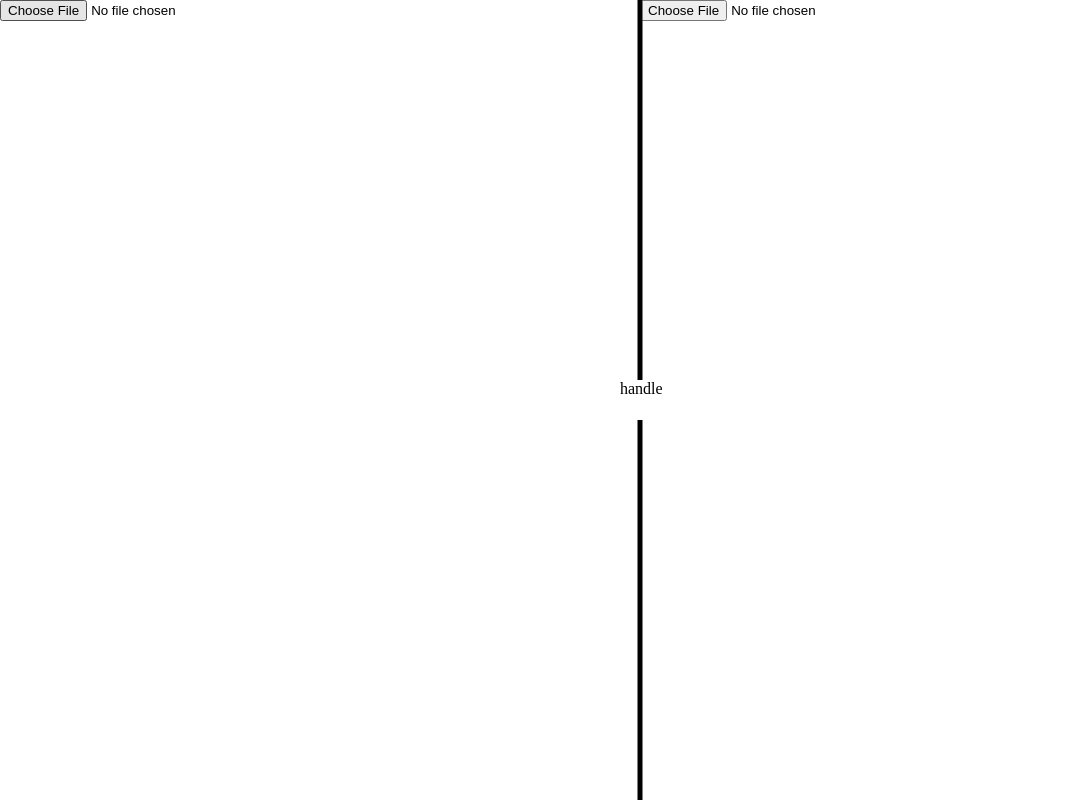
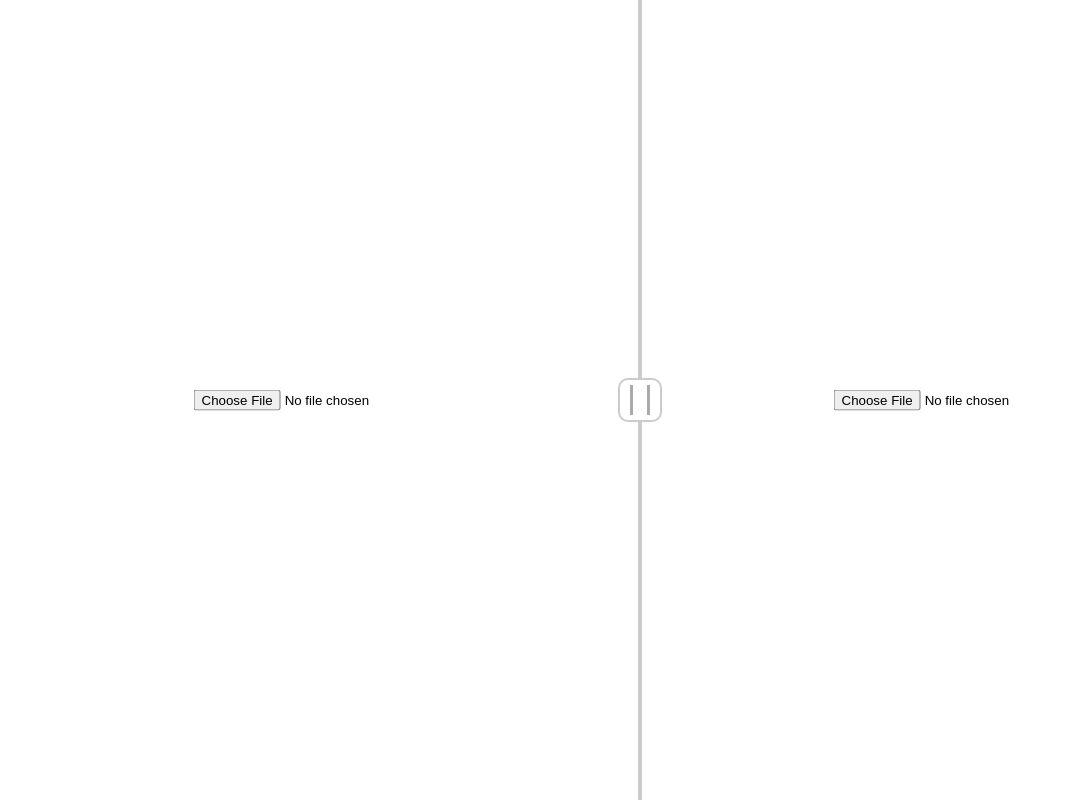
Before and after one commit to oinsup/divide, a React (Create React App) app: page / in a window 1280 px wide. Shown: the whole page, without its empty margins (0-1072 px from the left). Built offline with nearby package versions, Linux system fonts and the light colour scheme.

Commit message:
디자인 변경

```diff
--- a/src/ImgArea.js
+++ b/src/ImgArea.js
@@ -7,6 +7,40 @@ const ImgGroup = styled.div`
     width:100%;
     height:100%;
     display:flex;
+`
+
+const Handler = styled.div`
+   position:absolute;
+   left:50%;
+   top:0;
+   z-index:10;
+   width:4px;
+   height:100%;
+   background:#ccc;
+   transform:translateX(-50%);
+   span{
+    position:absolute;
+    left:50%;top:50%;
+    transform:translate(-50%,-50%);
+    width:40px;
+    height:40px;
+    background:#fff;
+    border:2px solid #ccc;
+    border-radius:10px;
+    font-size:0;
+    &:before,&:after{
+        position:absolute;
+        top:50%;
+        transform:translateY(-50%);
+        width:3px;
+        height:30px;
+        background:#aaa;
+        display:block;
+        content:'';
+    }
+    &:before{left:10px;}
+    &:after{right:10px;}
+   }
 `
 
 
@@ -21,9 +55,9 @@ const ImgArea = () => {
     return (
         <ImgGroup>
             <ImgBox width={(pos / window.innerWidth) * 100 + "%"}/>
-            <div className='handler' style={{left: (pos / window.innerWidth) * 100 + "%"}}>
+            <Handler className='handler' style={{left: (pos / window.innerWidth) * 100 + "%"}}>
                 <span onDragEnd={onDragEnd} onTouchEnd={onTouchEnd} onDrag={onDragEnd} onTouchMove={onTouchEnd} draggable>handle</span>
-            </div>
+            </Handler>
             <ImgBox/>
         </ImgGroup>
     );
--- a/src/ImgBox.js
+++ b/src/ImgBox.js
@@ -1,4 +1,12 @@
 import React,{useState} from 'react';
+import styled from 'styled-components';
+
+const Input = styled.input`
+    position:absolute;
+    left:50%;
+    top:50%;
+    transform:translate(-50%,-50%);
+`
 
 const ImgBox = (props) => {
     const [imgSrc,setImgSrc] = useState({name:null,src:null});
@@ -11,9 +19,6 @@ const ImgBox = (props) => {
         setWinSize(window.outerWidth);
 
     });
-
-
-
 
     const onChange = (e) => {
         let reader = new FileReader();
@@ -28,7 +33,7 @@ const ImgBox = (props) => {
             <div className='divBox' style={{width:props.width}}>
                 {
                     imgSrc.name === null ?
-                    <input type="file" onChange={onChange} accept='image/*'/> :
+                    <Input type="file" onChange={onChange} accept='image/*'/> :
                     <img src={imgSrc.src} alt={imgSrc.name} style={{width:winSize}}/>
                 }
             </div>
--- a/src/common.css
+++ b/src/common.css
@@ -6,5 +6,5 @@ html,body{width:100%;height:100%;margin:0;padding:0;}
 .divBox img{height:100%;}
 .divBox:last-of-type{flex:1;width:auto;}
 .divBox:last-of-type img{position:absolute;right:0;top:0;;}
-.handler{position:absolute;left:50%;top:0;z-index:10;width:5px;height:100%;background:#000;transform:translateX(-50%);}
-.handler span{position:absolute;left:50%;top:50%;transform:translate(-50%,-50%);width:40px;height:40px;background:#fff;}
+/*.handler{position:absolute;left:50%;top:0;z-index:10;width:5px;height:100%;background:#ccc;transform:translateX(-50%);}
+.handler span{position:absolute;left:50%;top:50%;transform:translate(-50%,-50%);width:40px;height:40px;background:#fff;border:2px solid #ccc;font-size:0;}/* */
```
